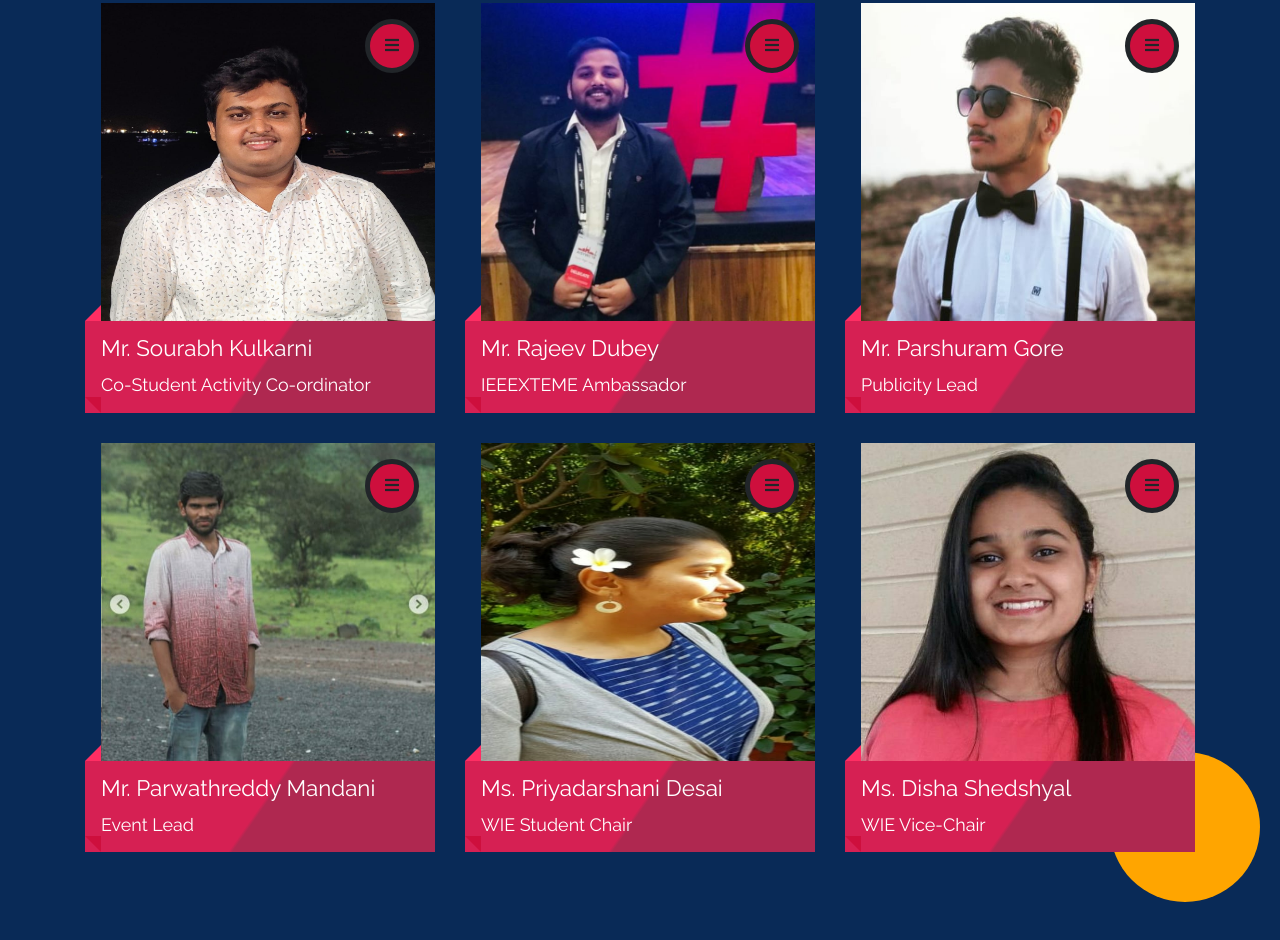
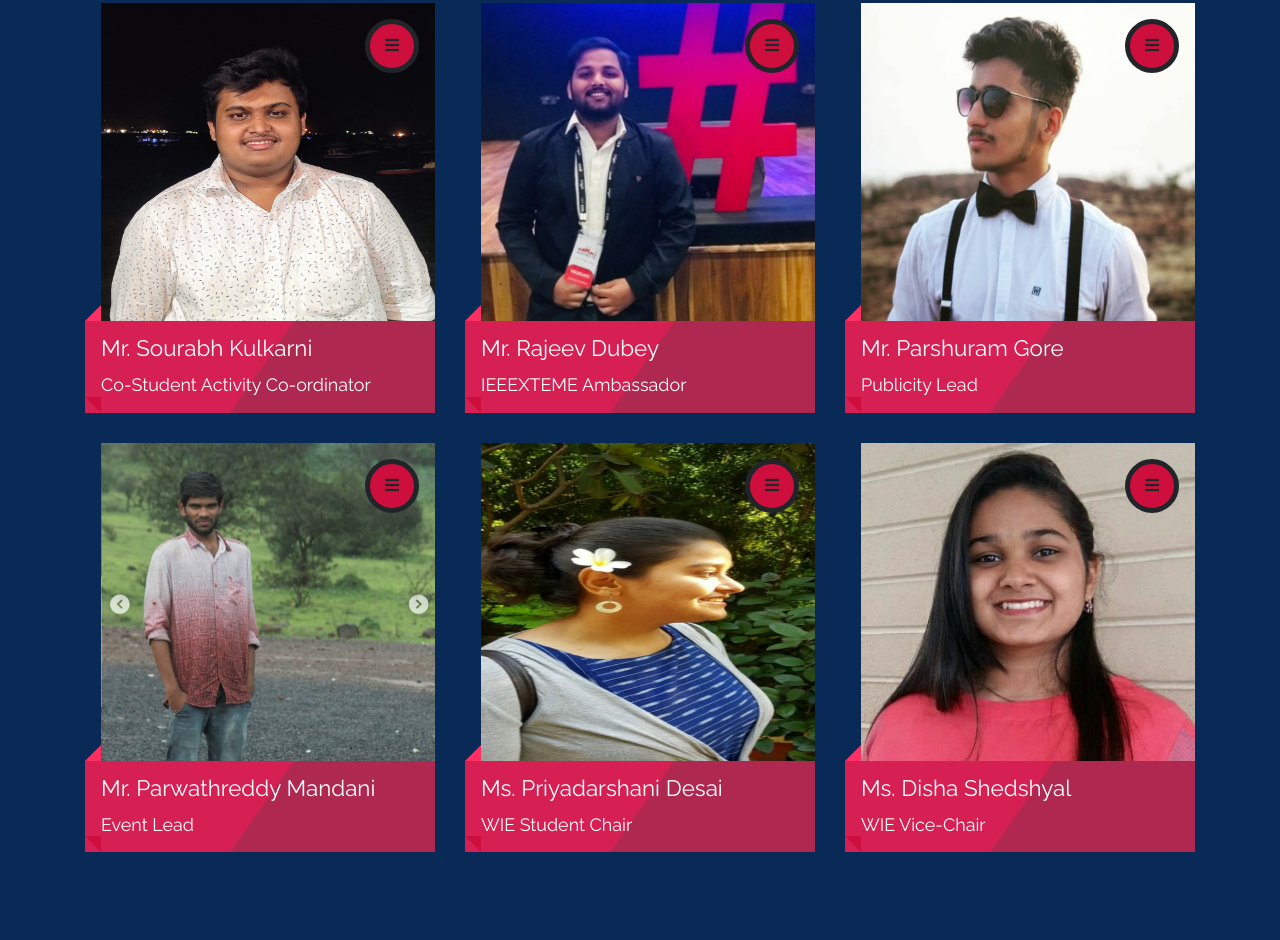
Before and after one commit to NamanMehta16/IEEE-Website, a plain HTML site: page team.html in a window 1280 px wide. Shown: the part 1113-2053 px from the top of the page. Drawn offline with nearby package versions, Linux system fonts and the light colour scheme; no server answers; a web font is replaced by a local one.

Commit message:
Small fix

```diff
--- a/team.html
+++ b/team.html
@@ -345,7 +345,6 @@
         </article>
       </div>
     </div>
-    <div class="circle4"></div>
   </section>
   <br /><br /><br />
   <!-- ...........................................................END OF Main...................................................... -->
```
